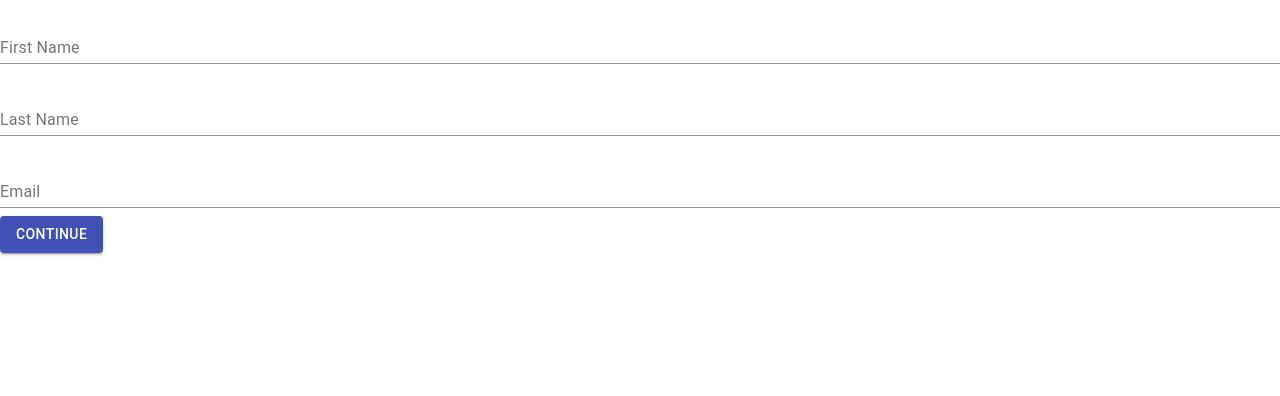
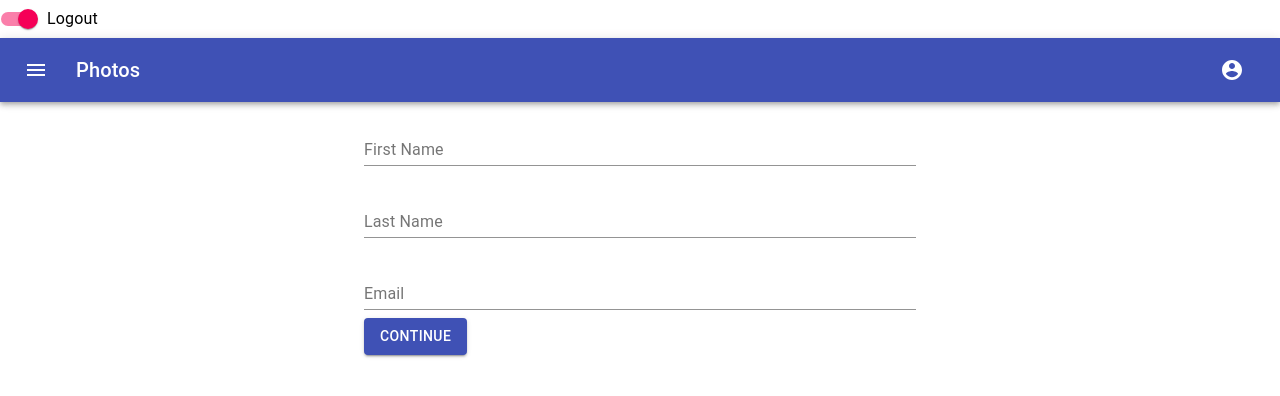
Before and after one commit to temiNoah/custom-react-lib, a React (Create React App) app: page / in a window 1280 px wide. Shown: the top 396 px of the page. Built offline with nearby package versions, Linux system fonts and the light colour scheme.

Commit message:
updated the form

```diff
--- a/src/App.js
+++ b/src/App.js
@@ -3,10 +3,12 @@
 //import Header from "./Header";
 //import Content from "./Content";
 import FormUserDetails from "./components/FormUserDetails";
+import MenuAppBar from './components/MenuApp';
 
 const App = () => {
   return (
-     <div >
+     <div className="App" >
+           <MenuAppBar/>
            <FormUserDetails />
    </div>
   );
--- a/src/components/FormUserDetails.js
+++ b/src/components/FormUserDetails.js
@@ -4,8 +4,33 @@
 import { ThemeProvider as MuiThemeProvider } from '@material-ui/core/styles';
 import TextField from '@material-ui/core/TextField';
 import Button from '@material-ui/core/Button';
+import Container from '@material-ui/core/Container';
+import Card from '@material-ui/core/Card';
+import CardActions from '@material-ui/core/CardActions';
+import CardContent from '@material-ui/core/CardContent';
+import { makeStyles } from '@material-ui/core/styles';
+
+const useStyles = makeStyles({
+  root: {
+    minWidth: 275,
+  },
+  bullet: {
+    display: 'inline-block',
+    margin: '0 2px',
+    transform: 'scale(0.8)',
+  },
+  title: {
+    fontSize: 14,
+  },
+  pos: {
+    marginBottom: 12,
+  },
+});
 
  class FormUserDetails extends Component {
+
+
+
     constructor(props) {
         super(props);
         this.state ={
@@ -39,6 +64,8 @@
 
   render() {    // return (<h1>hevv</h1>);
    // const { values, handleChange } = this.props;
+
+  //const classes = useStyles();
     return (
       <MuiThemeProvider>
         <>
@@ -47,7 +74,9 @@
             fullWidth
             maxWidth='sm'
           > */}
-            <AppBar title="Enter User Details" />
+            <Container maxWidth="sm">
+            {/* <Card className={classes.root}>
+              <CardContent> */}
                     <TextField
                       placeholder="Enter Your First Name"
                       label="First Name"
@@ -80,6 +109,9 @@
                       variant="contained"
                       onClick={this.continue}
                     >Continue</Button>
+                    </Container>
+              {/* </CardContent>
+            </Card> */}
           {/* </Dialog> */}
         </>
       </MuiThemeProvider>
--- /dev/null
+++ b/src/components/MenuApp.js
@@ -0,0 +1,96 @@
+import React from 'react';
+import { makeStyles } from '@material-ui/core/styles';
+import AppBar from '@material-ui/core/AppBar';
+import Toolbar from '@material-ui/core/Toolbar';
+import Typography from '@material-ui/core/Typography';
+import IconButton from '@material-ui/core/IconButton';
+import MenuIcon from '@material-ui/icons/Menu';
+import AccountCircle from '@material-ui/icons/AccountCircle';
+import Switch from '@material-ui/core/Switch';
+import FormControlLabel from '@material-ui/core/FormControlLabel';
+import FormGroup from '@material-ui/core/FormGroup';
+import MenuItem from '@material-ui/core/MenuItem';
+import Menu from '@material-ui/core/Menu';
+
+const useStyles = makeStyles((theme) => ({
+  root: {
+    flexGrow: 1,
+  },
+  menuButton: {
+    marginRight: theme.spacing(2),
+  },
+  title: {
+    flexGrow: 1,
+  },
+}));
+
+export default function MenuAppBar() {
+  const classes = useStyles();
+  const [auth, setAuth] = React.useState(true);
+  const [anchorEl, setAnchorEl] = React.useState(null);
+  const open = Boolean(anchorEl);
+
+  const handleChange = (event) => {
+    setAuth(event.target.checked);
+  };
+
+  const handleMenu = (event) => {
+    setAnchorEl(event.currentTarget);
+  };
+
+  const handleClose = () => {
+    setAnchorEl(null);
+  };
+
+  return (
+    <div className={classes.root}>
+      <FormGroup>
+        <FormControlLabel
+          control={<Switch checked={auth} onChange={handleChange} aria-label="login switch" />}
+          label={auth ? 'Logout' : 'Login'}
+        />
+      </FormGroup>
+      <AppBar position="static">
+        <Toolbar>
+          <IconButton edge="start" className={classes.menuButton} color="inherit" aria-label="menu">
+            <MenuIcon />
+          </IconButton>
+          <Typography variant="h6" className={classes.title}>
+            Photos
+          </Typography>
+          {auth && (
+            <div>
+              <IconButton
+                aria-label="account of current user"
+                aria-controls="menu-appbar"
+                aria-haspopup="true"
+                onClick={handleMenu}
+                color="inherit"
+              >
+                <AccountCircle />
+              </IconButton>
+              <Menu
+                id="menu-appbar"
+                anchorEl={anchorEl}
+                anchorOrigin={{
+                  vertical: 'top',
+                  horizontal: 'right',
+                }}
+                keepMounted
+                transformOrigin={{
+                  vertical: 'top',
+                  horizontal: 'right',
+                }}
+                open={open}
+                onClose={handleClose}
+              >
+                <MenuItem onClick={handleClose}>Profile</MenuItem>
+                <MenuItem onClick={handleClose}>My account</MenuItem>
+              </Menu>
+            </div>
+          )}
+        </Toolbar>
+      </AppBar>
+    </div>
+  );
+}
```
Lines whose indentation alone changed are shown as unchanged.
